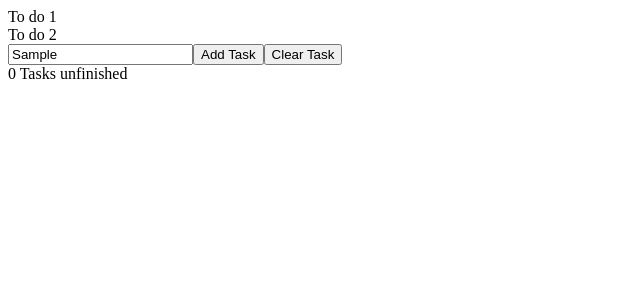
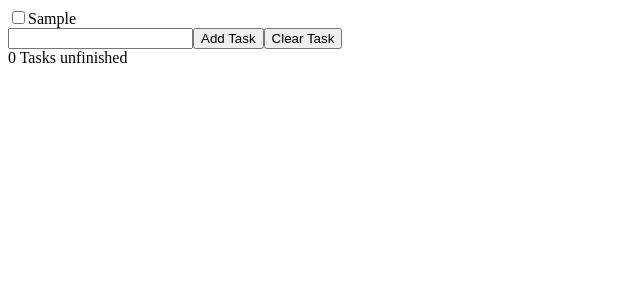
Before and after one commit to JosephHauter/TodoList, a React (Create React App) app: page / in a window 1280 px wide. Both pictures are taken after typing "Sample" into the empty fields and a click on the button "Add Task". Shown: the top 300 px of the page, without its empty margins (0-640 px from the left). Built offline with nearby package versions, Linux system fonts and the light colour scheme.

Commit message:
can add tasks and displays on page

```diff
--- a/package.json
+++ b/package.json
@@ -9,6 +9,7 @@
     "react": "^18.2.0",
     "react-dom": "^18.2.0",
     "react-scripts": "5.0.1",
+    "uuid": "^9.0.0",
     "web-vitals": "^2.1.4"
   },
   "scripts": {
--- a/src/App.js
+++ b/src/App.js
@@ -1,12 +1,27 @@
-import React, { useState } from "react";
+import React, { useState, useRef } from "react";
 import TodoList from "./TodoList";
+// import uuid to get a unique id for each task
+import { v4 as uuidv4 } from "uuid";
 function App() {
-  const [tasks, updatetasks] = useState(["To do 1", "To do 2"]);
+  // array containing tasks
+  const [tasks, updateTasks] = useState([]);
+  // grabs user input at real time
+  const taskref = useRef();
+  function AddTask(e) {
+    const name = taskref.current.value;
+    // prevents adding empty string as a task
+    if (name === "") return;
+    updateTasks((prevTodos) => {
+      return [...prevTodos, { id: uuidv4(), name, complete: false }];
+    });
+    // clears out name after submitting
+    taskref.current.value = null;
+  }
   return (
     <div>
       <TodoList tasks={tasks} />
-      <input type="text" />
-      <button>Add Task</button>
+      <input ref={taskref} type="text" />
+      <button onClick={AddTask}>Add Task</button>
       <button>Clear Task</button>
       <div>0 Tasks unfinished</div>
     </div>
--- a/src/Task.js
+++ b/src/Task.js
@@ -1,5 +1,12 @@
 import React from "react";
 
 export default function task({ task }) {
-  return <div>{task}</div>;
+  return (
+    <div>
+      <label>
+        <input type="checkbox" checked={task.complete}></input>
+        {task.name}
+      </label>
+    </div>
+  );
 }
--- a/src/TodoList.js
+++ b/src/TodoList.js
@@ -1,7 +1,8 @@
 import React from "react";
 import Task from "./Task";
+// loops through every task displaying each element
 export default function TodoList({ tasks }) {
   return tasks.map((task) => {
-    return <Task task={task} />;
+    return <Task key={task.id} task={task} />;
   });
 }
```
Also changed, not shown: 1 other file (tests, documents, lock files or other folders).
